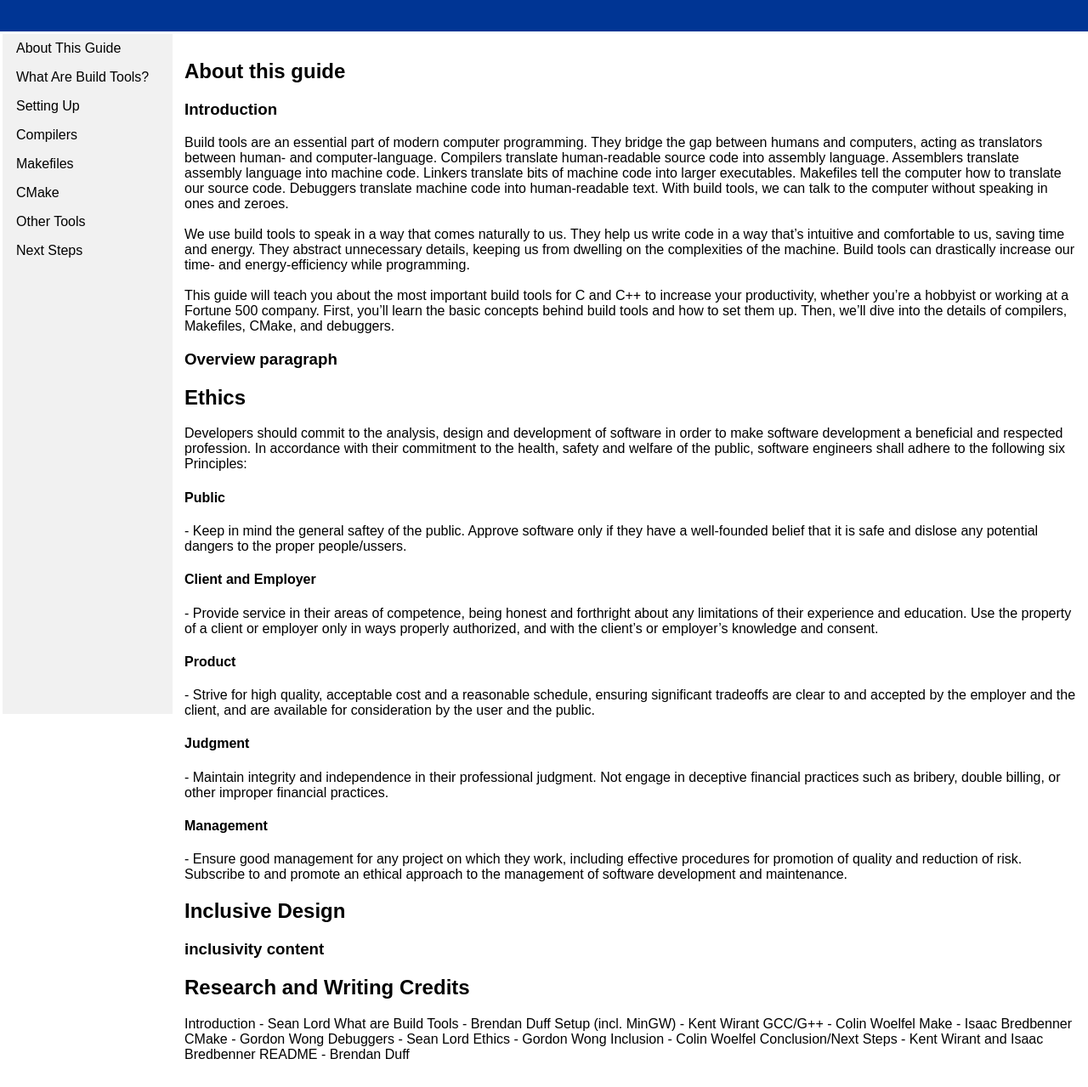
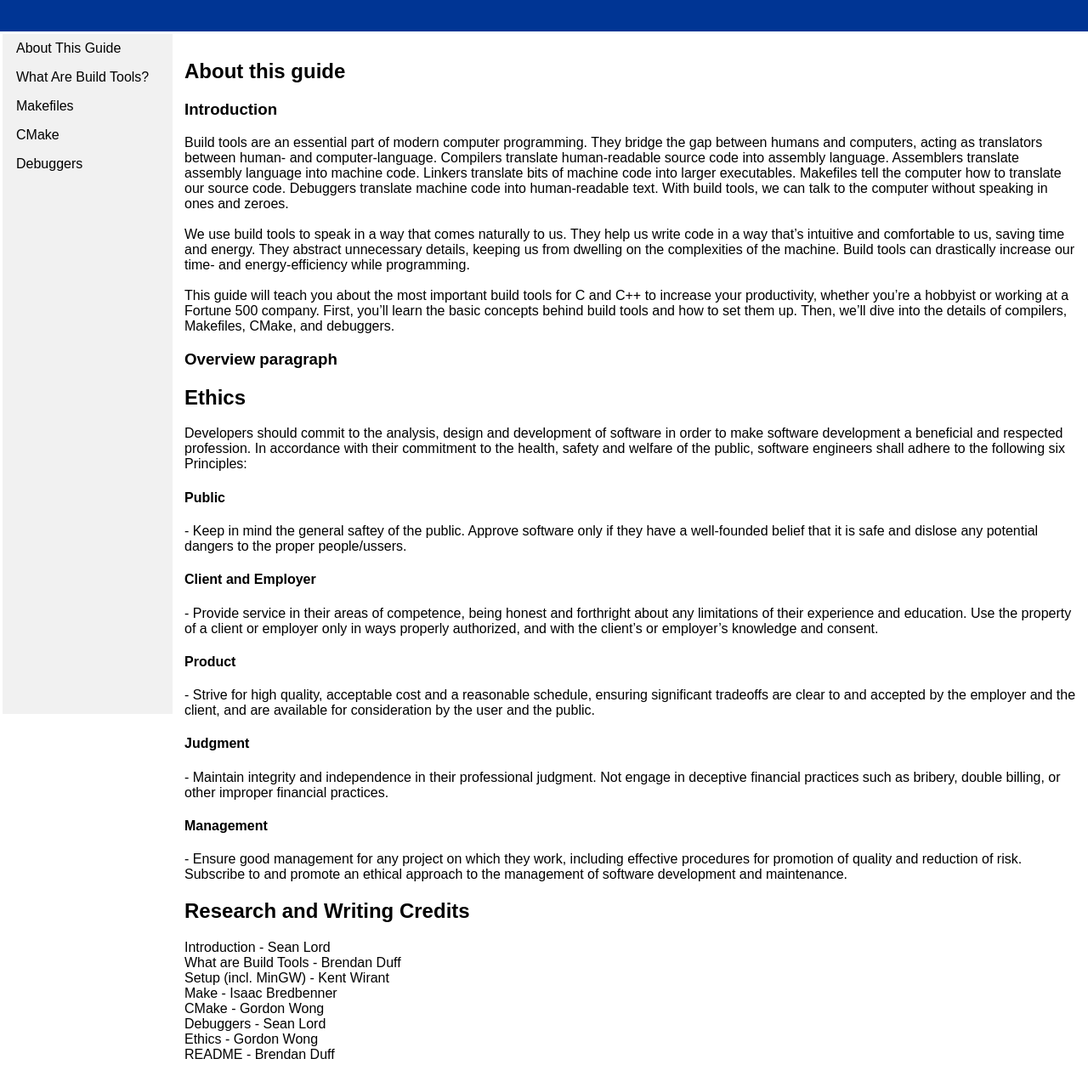
Before and after one commit to LordOfBeans/CBuildToolsGuide, a plain HTML site: page index.html in a window 1280 px wide. Shown: the part 196-1475 px from the top of the page at 85% size. Drawn offline with Linux system fonts and the light colour scheme.

```diff
--- a/index.html
+++ b/index.html
@@ -23,12 +23,9 @@
   <ul>
       <li><a href="index.html">About This Guide</a></li>
       <li><a href="what-are-build-tools.html">What Are Build Tools?</a></li>
-      <li><a href="setup.html">Setting Up</a></li>
-      <li><a href="compilers.html">Compilers</a></li>
       <li><a href="makefiles.html">Makefiles</a></li>
       <li><a href="cmake.html">CMake</a></li>
-      <li><a href="misc.html">Other Tools</a></li>
-      <li><a href="conclusion.html">Next Steps</a></li>
+      <li><a href="misc.html">Debuggers</a></li>
   </ul>
 </nav>
 </td>
@@ -70,20 +67,14 @@ financial practices.
 effective procedures for promotion of quality and reduction of risk.
 Subscribe to and promote an ethical approach to the management of software development and maintenance.
 
-<h2>Inclusive Design</h2>
-  <h3>inclusivity content</h3>
-
 <h2>Research and Writing Credits</h2>
-  <p>Introduction - Sean Lord
-What are Build Tools - Brendan Duff
-Setup (incl. MinGW) - Kent Wirant
-GCC/G++ - Colin Woelfel
-Make - Isaac Bredbenner
-CMake - Gordon Wong
-Debuggers - Sean Lord
-Ethics - Gordon Wong
-Inclusion - Colin Woelfel
-Conclusion/Next Steps - Kent Wirant and Isaac Bredbenner
+  <p>Introduction - Sean Lord<br />
+What are Build Tools - Brendan Duff<br />
+Setup (incl. MinGW) - Kent Wirant<br />
+Make - Isaac Bredbenner<br />
+CMake - Gordon Wong<br />
+Debuggers - Sean Lord<br />
+Ethics - Gordon Wong<br />
 README - Brendan Duff</p>
 </article>
 </td>
```
Also changed, not shown: cmake.html (+0 -3 lines), misc.html (+0 -3 lines), setup.html (+0 -3 lines), what-are-build-tools.html (+0 -3 lines), conclusion.html (line endings or trailing spaces).
